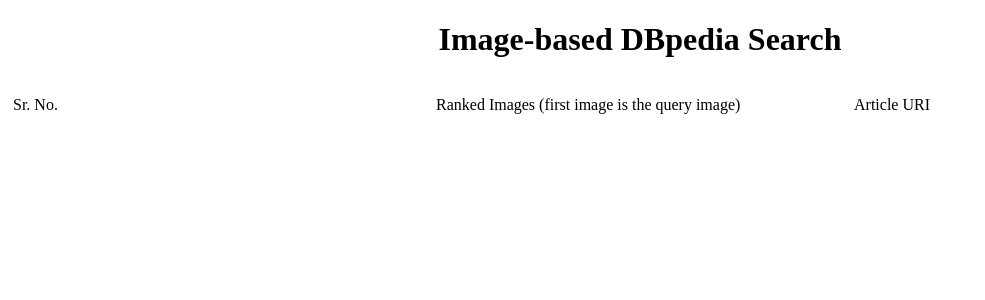
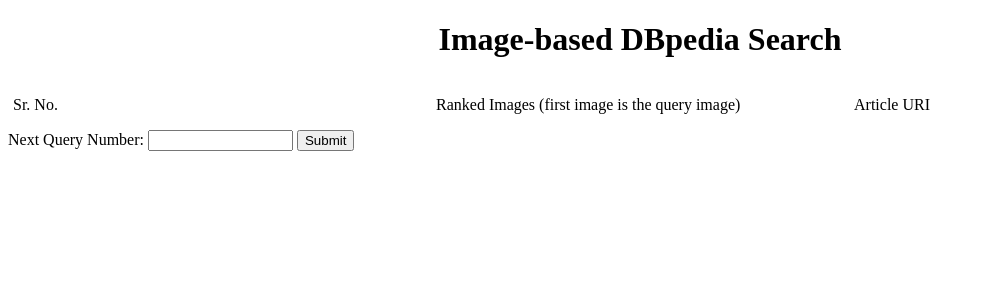
Before and after one commit to nausheenfatma/dbpedia-search-images, a Flask app: template website_demo/templates/index.html in a window 1280 px wide. Shown: the top 300 px of the page, without its empty margins (0-985 px from the left). Run offline with Flask 2, Linux system fonts and the light colour scheme; the template is opened without the code that fills it, so the values that code supplies are empty; parts of the project's set-up code (start-up, migrations or seed data) failed here and were passed over.

Commit message:
Add a form to get query number and update the webpage

```diff
--- a/website_demo/app.py
+++ b/website_demo/app.py
@@ -1,10 +1,8 @@
 
-import os
 import argparse
 from flask import Flask, render_template, request
 
 from kg_query.main import RankedList
-from kg_query.query_embds import QueryEmbds
 
 
 parser = argparse.ArgumentParser()
@@ -21,7 +19,15 @@
 
 @app.route('/', methods=['POST', 'GET'])
 def home():
-    images_ranked_list, uris_ranked_list = ranked_list.generate_results(10000)
+    if 'submit' in request.form.keys():
+        query_number = int(request.form['query'])
+        images_ranked_list, uris_ranked_list = ranked_list.generate_results(
+            query_number
+        )
+    else:
+        images_ranked_list, uris_ranked_list = ranked_list.generate_results(
+            10000
+        )
     images_path = ["/".join(item.split('/')[-2:]) for item in images_ranked_list]
     return render_template(
         'index.html',
--- a/website_demo/templates/index.html
+++ b/website_demo/templates/index.html
@@ -37,5 +37,10 @@
 {% endfor %}
 
 </form>
+<form action = / method="POST">
+    <label for="username">Next Query Number:</label>
+    <input type="text" name="query" id="query" size="15">
+    <input type="submit" name="submit" id="submit"/>
+</form>
 </body>
 </html>
```
